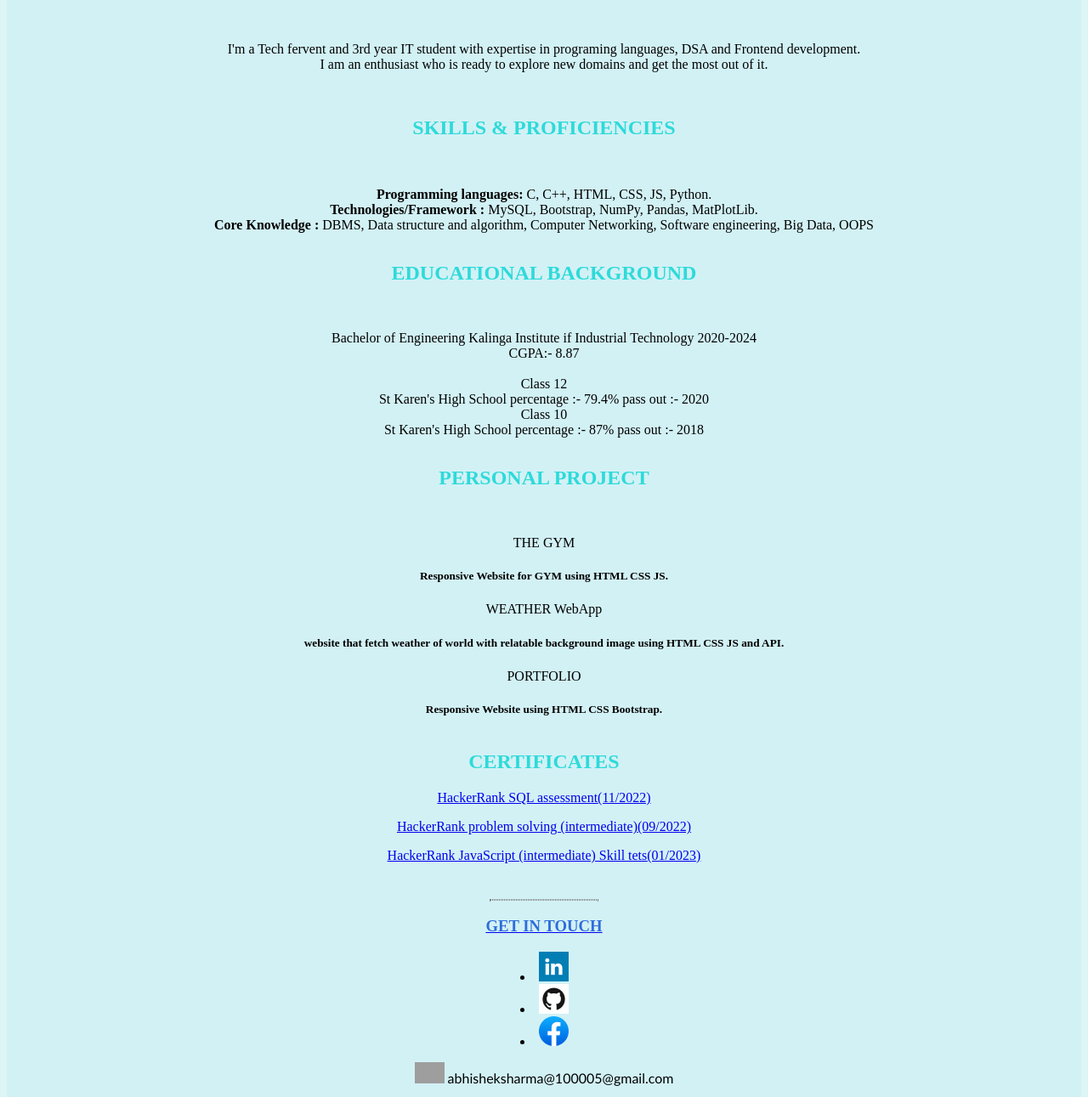
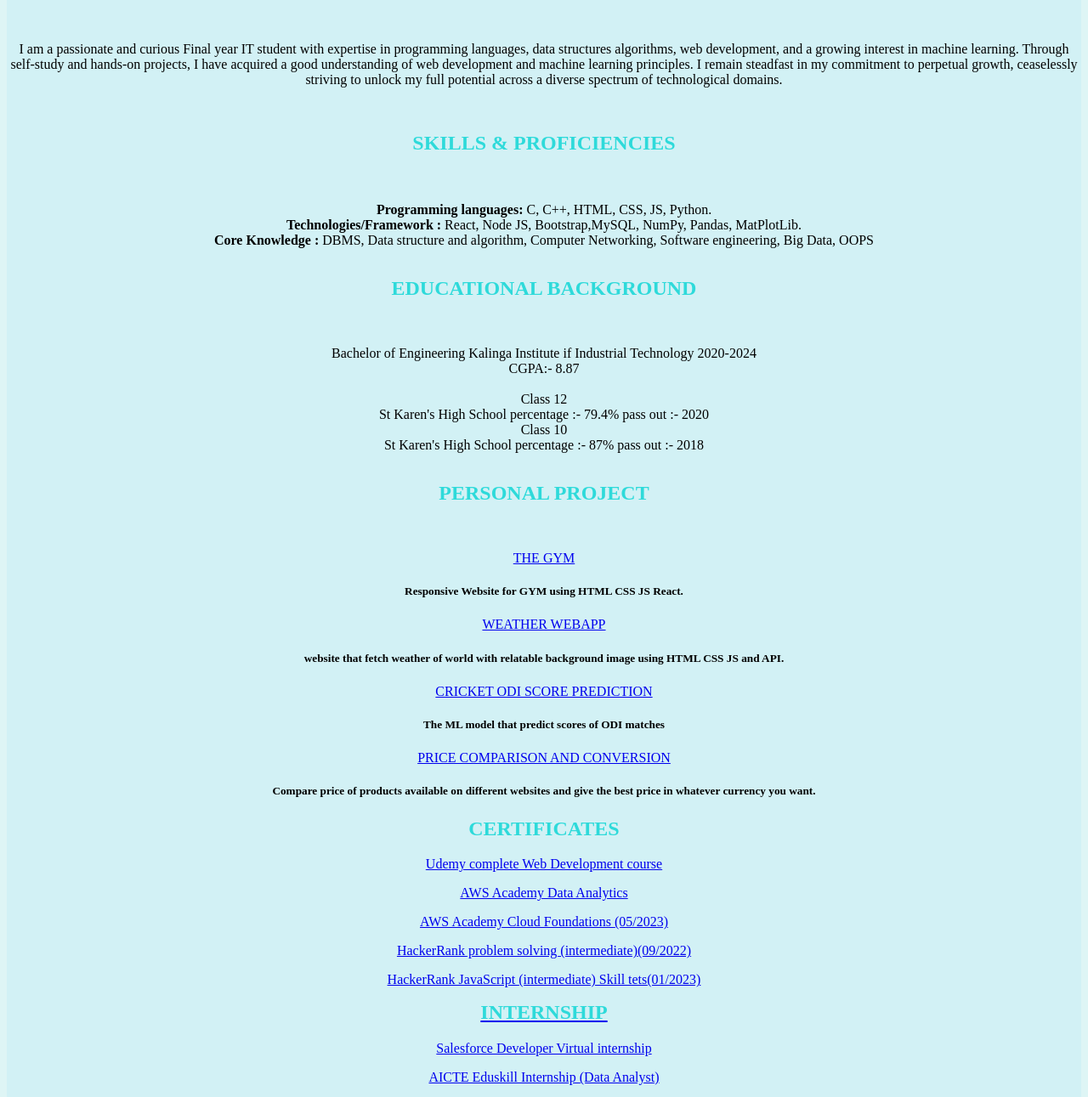
Before and after one commit to abhiishek031/first-portolio, a plain HTML site: page index.html in a window 1280 px wide. Shown: the part 960-2251 px from the top of the page at 85% size. Drawn offline with Linux system fonts and the light colour scheme; grey boxes are pictures that could not be loaded.

Commit message:
added some links

```diff
--- a/index.html
+++ b/index.html
@@ -21,13 +21,12 @@
     <img class="img" src="abhi_pic.jpg"width="15%" height= "10%" alt="abhi">
     <div class="top">
         <h1>Hello</h1><br>
-        <P>I'm a Tech fervent and 3rd year IT student
-            with expertise in programing languages, DSA and Frontend development.<br> I am an enthusiast who is ready to explore new domains and get the most out of it.</P>
+        <P>I am a passionate and curious Final year IT student with expertise in programming languages, data structures algorithms, web development, and a growing interest in machine learning. Through self-study and hands-on projects, I have acquired a good understanding of web development and machine learning principles. I remain steadfast in my commitment to perpetual growth, ceaselessly striving to unlock my full potential across a diverse spectrum of technological domains.</P>
         <br><br></div>
         <div class="top">
         <h2> SKILLS & PROFICIENCIES</h2><br>
         <br><b>Programming languages: </b>C, C++, HTML, CSS, JS, Python.</br>
-                    <b>Technologies/Framework :</b> MySQL, Bootstrap, NumPy, Pandas, MatPlotLib.</br>
+                    <b>Technologies/Framework :</b> React, Node JS, Bootstrap,MySQL, NumPy, Pandas, MatPlotLib.</br>
                     <b>Core Knowledge :</b> DBMS, Data structure and algorithm, Computer Networking, Software engineering, Big Data, OOPS</p>
         </p>
         <br> </div>
@@ -49,18 +48,28 @@
             </p><br>
             <div class="top">
             <h2>PERSONAL PROJECT</h2><br>
-            <p>THE GYM
-                <h5>Responsive Website for GYM using HTML CSS JS.</h5>
-                WEATHER WebApp
+            <p><a href="https://abhiishek031.github.io/THE-GYM/">THE GYM</a></p>
+                <h5>Responsive Website for GYM using HTML CSS JS React.</h5>
+                <p><a href="https://abhiishek031.github.io/Weather-app/">WEATHER WEBAPP</a></p>
                     <h5>website that fetch weather of world with relatable background image using HTML CSS JS and API.</h5>
-                PORTFOLIO
-                    <h5>Responsive Website using HTML CSS Bootstrap.</h5><br>
+                    <p><a href="https://github.com/abhiishek031/ODI-Score-Predictor">CRICKET ODI SCORE PREDICTION</a></p>
+                    <h5>The ML model that predict scores of ODI matches</h5>
+                    <p><a href="https://github.com/abhiishek031/Price-comparison-and-conversion/tree/main/ttl%20P">PRICE COMPARISON AND CONVERSION</a></p>
+<h5>Compare price of products available on different websites
+and give the best price in whatever currency you want.</h5>
                 <div class="top">
                 <h2>CERTIFICATES</h2>
-                <p><a href="https://www.hackerrank.com/certificates/a8ed37b53362">HackerRank SQL assessment(11/2022)</a></p>
+                <p><a href="https://drive.google.com/file/d/1Corr_rBAW7znaEASXjGchLxhw5Qp24tX/view">Udemy complete Web Development course</a></p>
+                <p><a href="https://www.credly.com/badges/27e7ca5c-8773-4105-a047-b7a2fc7bef4f/print">AWS Academy Data Analytics</a></p>
+                <p><a href="https://drive.google.com/file/d/1smzdtUQZ-WqytXEwY06tiCL_7WaMM4IA/view">AWS Academy Cloud Foundations (05/2023)</a></p>
                 <p><a href="https://www.hackerrank.com/certificates/88a6349fb9e7">HackerRank problem solving (intermediate)(09/2022)</a></p>
                 <p><a href="https://www.hackerrank.com/certificates/9602361ca3a3">HackerRank JavaScript (intermediate) Skill tets(01/2023)</p></p>
             </div>
+            <div class="top">
+                <h2>INTERNSHIP</h2>
+                <p><a href="https://drive.google.com/file/d/1KpPXshb__Gpj-7hgbo27gJbE0bOgve54/view">Salesforce Developer Virtual internship</a></p>
+                <p><a href="https://drive.google.com/file/d/12HfWwFn9uKOuyZggpDePXyyJpMaVvmEa/view">AICTE Eduskill Internship (Data Analyst)</a></p>
+                </div>
             </body><br>
                 <hr class= "line">
                 <h3>GET IN TOUCH</h3></p>
```
